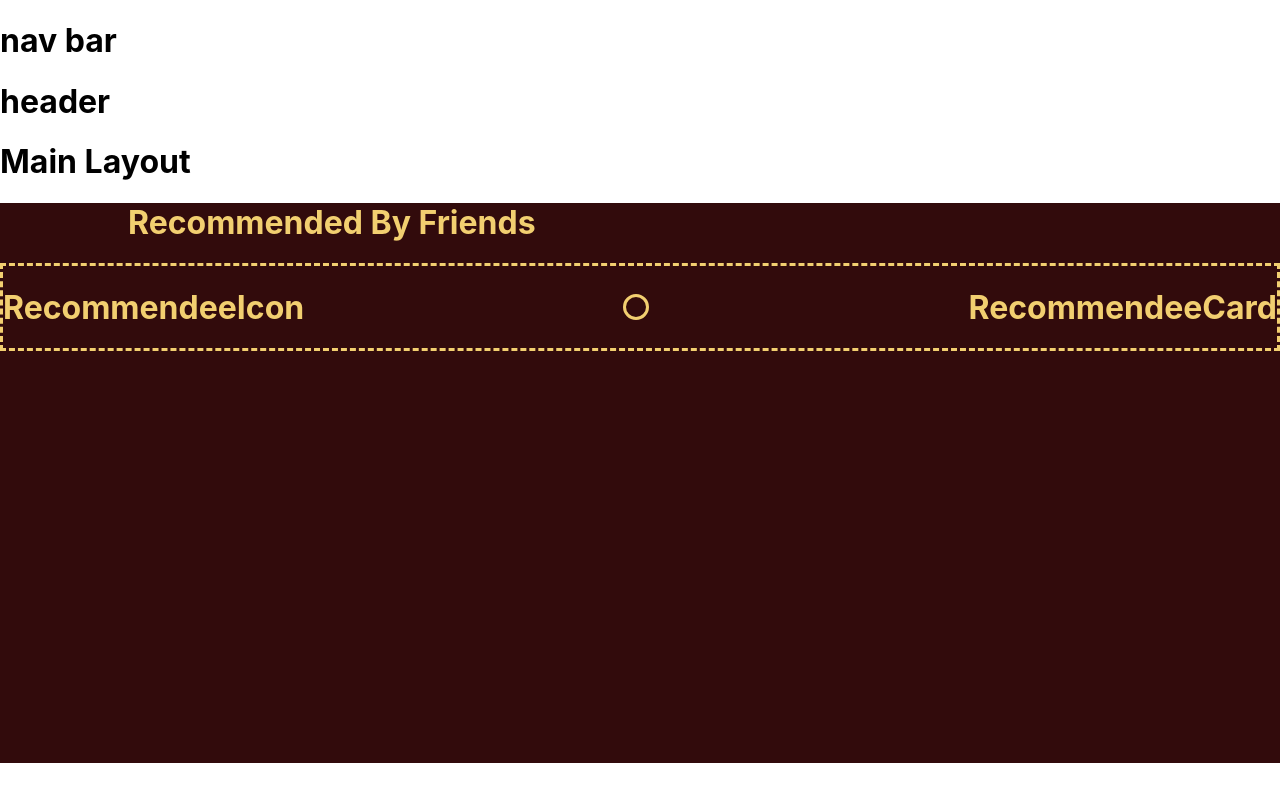
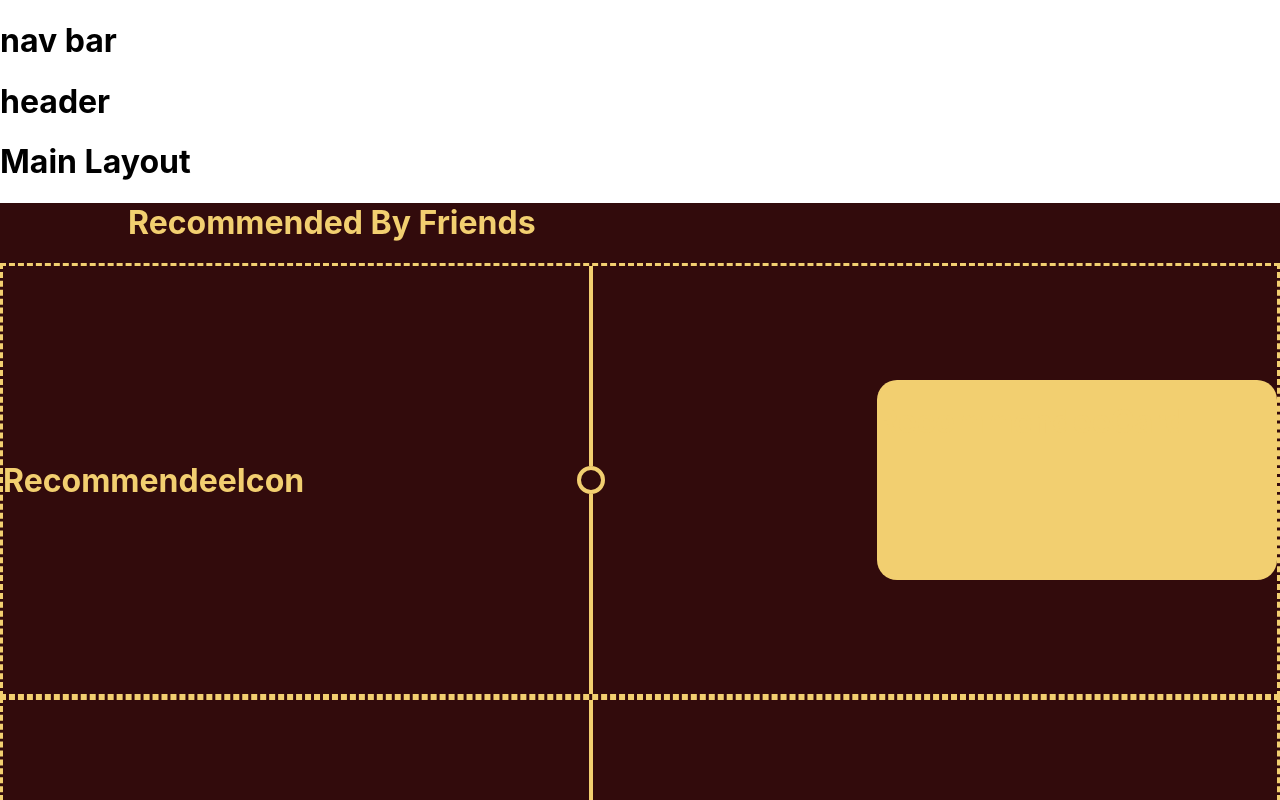
Before and after one commit to streamr-turing/streamr-FE, a React (Create React App) app: page / in a window 1280 px wide. Shown: the top 800 px of the page. Built offline with nearby package versions, Linux system fonts and the light colour scheme.

Commit message:
creates timeline lines and card styling

```diff
--- a/src/Components/HomePage/HomePage.js
+++ b/src/Components/HomePage/HomePage.js
@@ -7,6 +7,7 @@ const HomePage = () => {
     <div className="home-container">
       <h1 className="recommend-title">Recommended By Friends</h1>
       <TimelinePost/>
+      <TimelinePost/>
     </div>
   )
 }
--- a/src/Components/HomePage/_HomePage.scss
+++ b/src/Components/HomePage/_HomePage.scss
@@ -1,7 +1,7 @@
 .home-container{
     background-color: #320B0C;
     color: #F2CF70;
-    height: 70vh;
+    height: fit-content;
 }
 
 .recommend-title{
--- a/src/Components/RecommendeeCard/RecommendeeCard.js
+++ b/src/Components/RecommendeeCard/RecommendeeCard.js
@@ -2,7 +2,7 @@ import './_RecommendeeCard.scss'
 
 const RecommendeeCard = () => {
     return(
-        <div>
+        <div className="recommendee-card-container">
             <h1>RecommendeeCard</h1>
         </div>
     )
--- a/src/Components/RecommendeeCard/_RecommendeeCard.scss
+++ b/src/Components/RecommendeeCard/_RecommendeeCard.scss
@@ -0,0 +1,6 @@
+.recommendee-card-container{
+    width: 400px;
+    height: 200px;
+    background-color: #F2CF70;
+    border-radius: 20px;
+}
--- a/src/Components/TimelinePost/TimelinePost.js
+++ b/src/Components/TimelinePost/TimelinePost.js
@@ -6,7 +6,11 @@ const TimelinePost = () => {
     return (
         <div className="timeline-post-container">
             <RecommendeeIcon />
+            <div className="timeline-segment">
+            <div className="timeline-tail"></div>
             <div className="timeline-circle"></div>
+            <div className="timeline-tail"></div>
+            </div>
             <RecommendeeCard />
         </div>
     )
--- a/src/Components/TimelinePost/_TimelinePost.scss
+++ b/src/Components/TimelinePost/_TimelinePost.scss
@@ -3,12 +3,27 @@
     display: flex;
     align-items: center;
     justify-content: space-between;
+    // position: relative;
+}
+
+.timeline-segment{
+    display: flex;
+    flex-direction: column;
+    align-items: center;
+    // position: relative;
+    // margin-top: 10%;
 }
 
 .timeline-circle{
     width: 20px;
     height: 20px;
     border-radius: 50%;
-    border-width: 3px;
+    border-width: 4px;
     border-style: solid;
 }
+
+.timeline-tail{
+    width: 4px;
+    height: 200px;
+    background-color: #F2CF70;
+}
```
